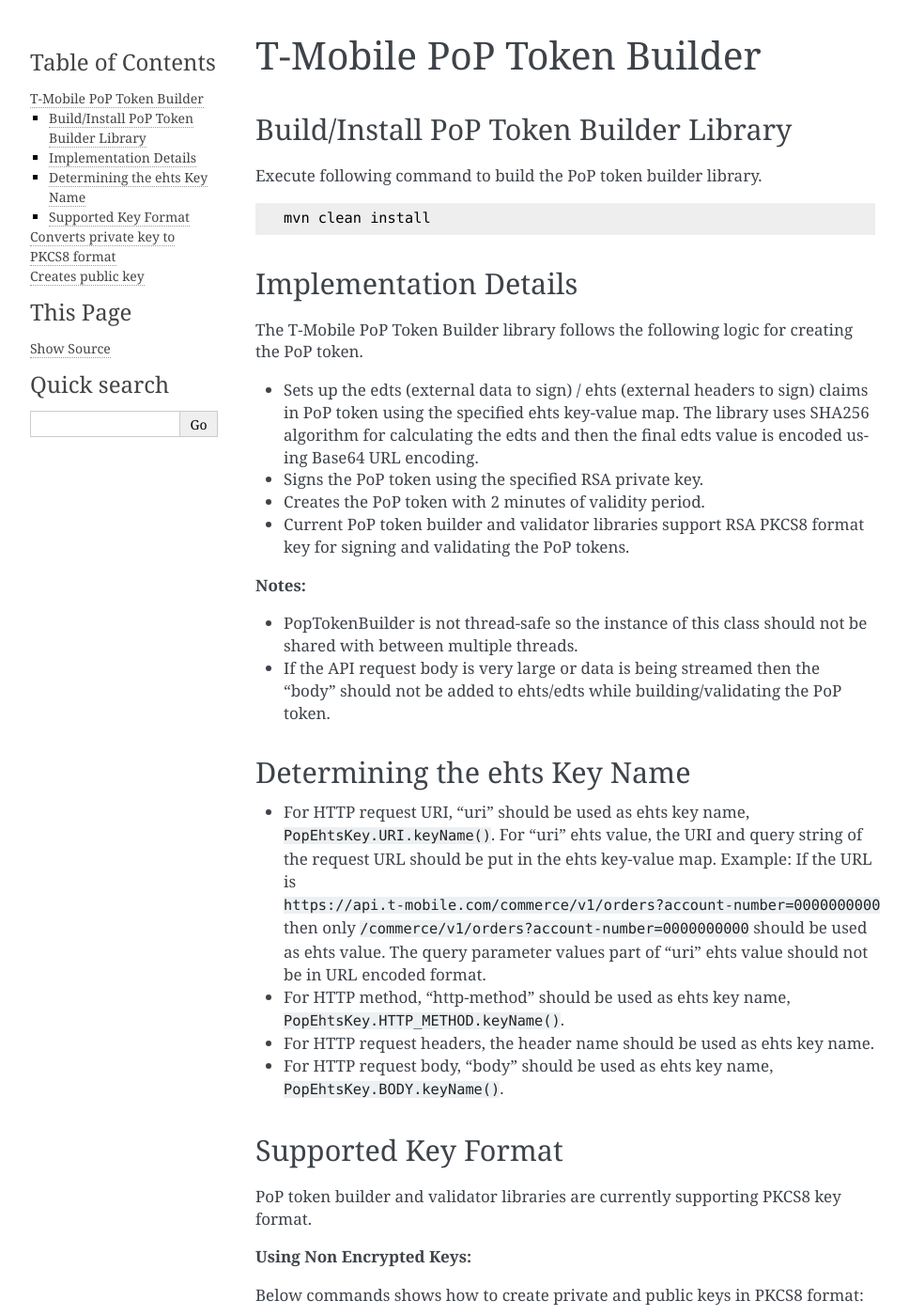
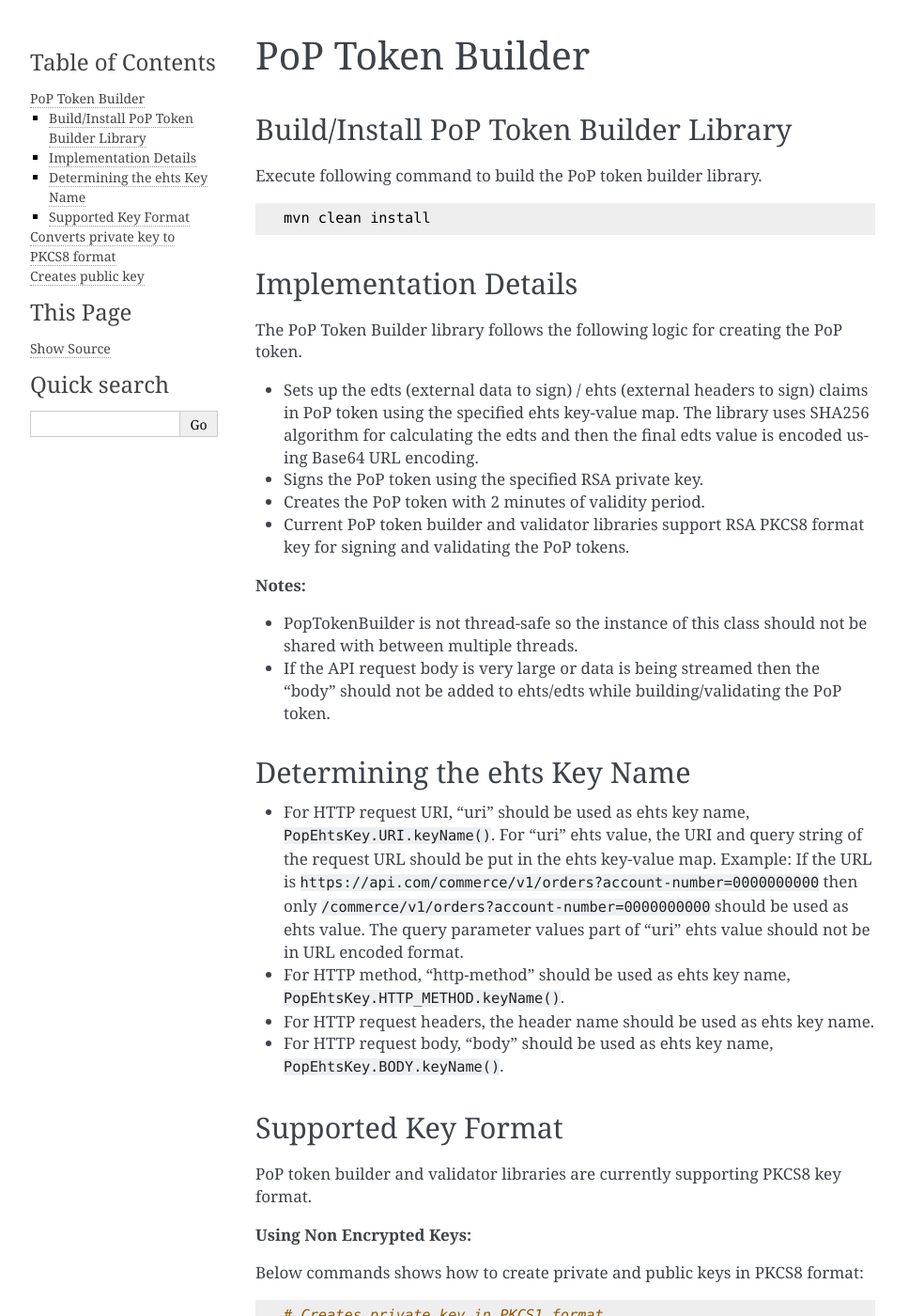
Before and after one commit to tanmay-parikh/docs-poc, a Sphinx documentation site: the page built from docs/source/pop-lib.rst, in a window 1280 px wide and 1400 px high. Shown: the whole window at 94% size, without its empty margins (148-1116 px from the left). Built offline with Sphinx 7.4.7, drawn with Linux system fonts in a browser that asks for light colours.

Commit message:
Updated docs

```diff
--- a/docs/source/pop-lib.rst
+++ b/docs/source/pop-lib.rst
@@ -1,5 +1,5 @@
-T-Mobile PoP Token Builder
-==========================
+PoP Token Builder
+=================
 
 Build/Install PoP Token Builder Library
 ---------------------------------------
@@ -13,7 +13,7 @@
 Implementation Details
 ----------------------
 
-The T-Mobile PoP Token Builder library follows the following logic for
+The PoP Token Builder library follows the following logic for
 creating the PoP token.
 
 -  Sets up the edts (external data to sign) / ehts (external headers to
@@ -40,7 +40,7 @@
    ``PopEhtsKey.URI.keyName()``. For “uri” ehts value, the URI and query
    string of the request URL should be put in the ehts key-value map.
    Example: If the URL is
-   ``https://api.t-mobile.com/commerce/v1/orders?account-number=0000000000``
+   ``https://api.com/commerce/v1/orders?account-number=0000000000``
    then only ``/commerce/v1/orders?account-number=0000000000`` should be
    used as ehts value. The query parameter values part of “uri” ehts
    value should not be in URL encoded format.
```
